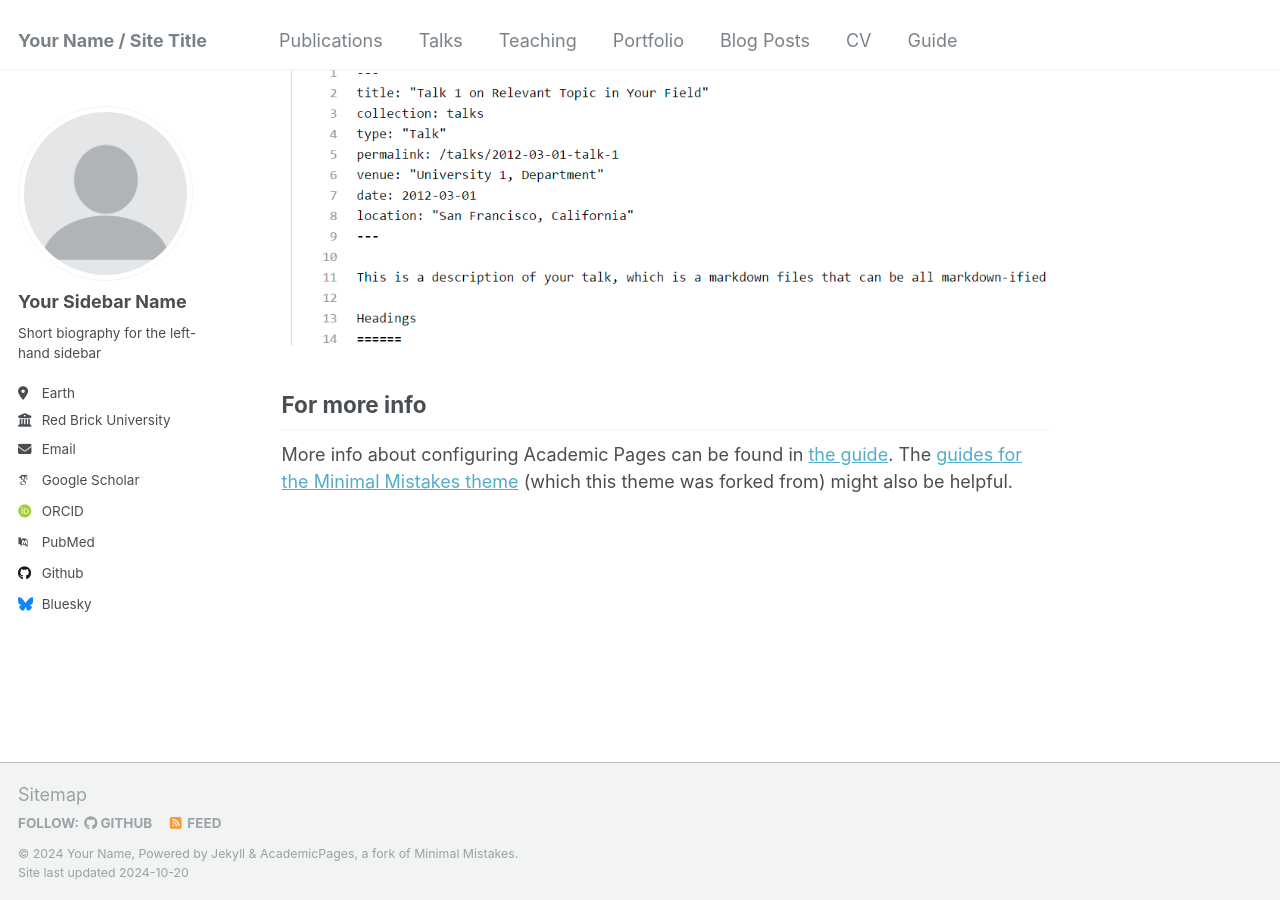
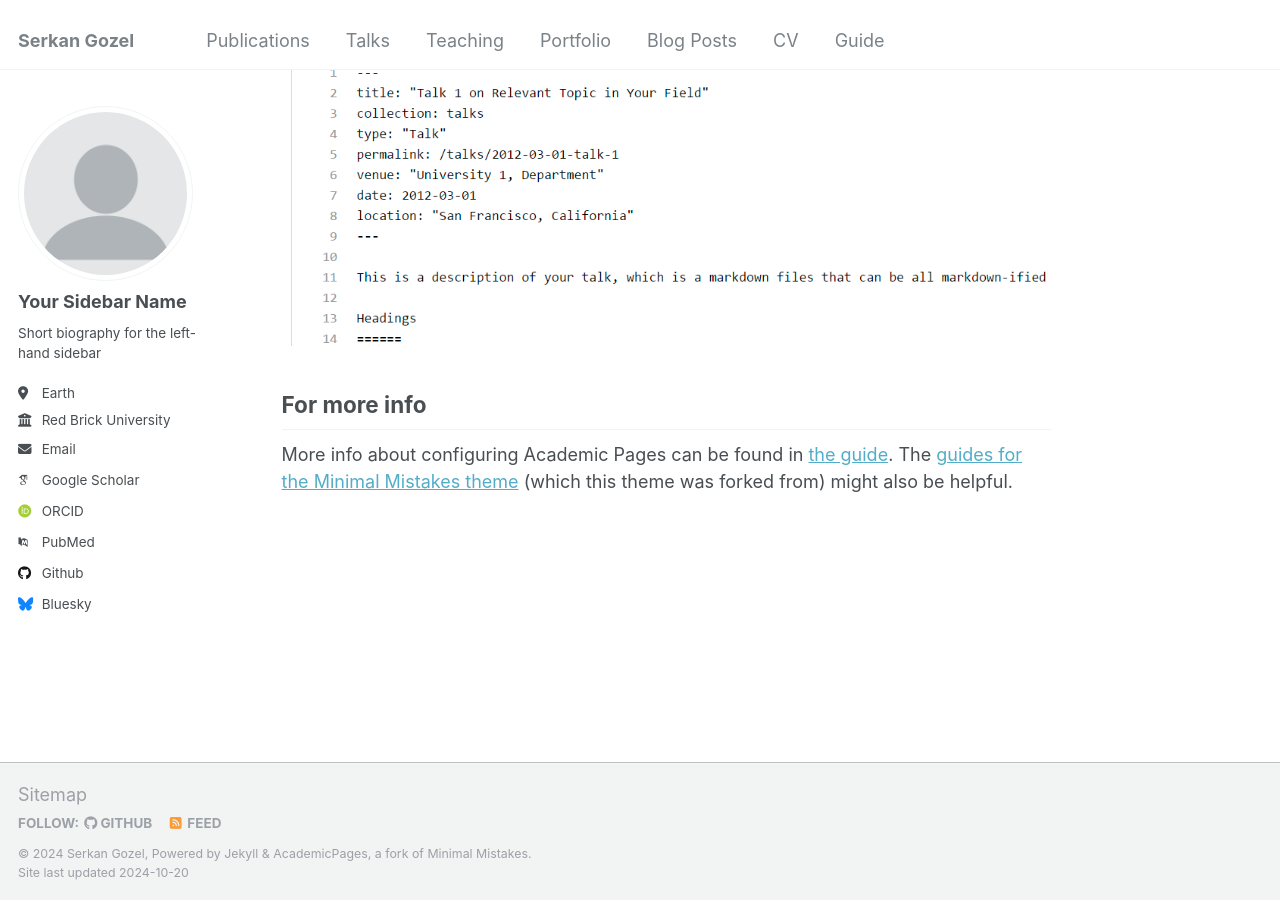
Before and after one commit to cerkong/Gozel-Serkan, a Jekyll site: the page built from _pages/about.md, in a window 1280 px wide and 900 px high, scrolled down 2643 px. Built offline with Jekyll 4.4.1, drawn with Linux system fonts in a browser that asks for light colours; some web fonts are replaced.

Commit message:
Test _config.yml

```diff
--- a/_config.yml
+++ b/_config.yml
@@ -8,9 +8,9 @@
 
 # Basic Site Settings
 locale                   : "en-US"
-title                    : "Your Name / Site Title"
+title                    : "Serkan Gozel"
 title_separator          : "-"
-name                     : &name "Your Name"
+name                     : &name "Serkan Gozel"
 description              : &description "personal description"
 url                      : https://academicpages.github.io # the base hostname & protocol for your site e.g. "https://mmistakes.github.io"
 baseurl                  : "" # the subpath of your site, e.g. "/blog"
```
